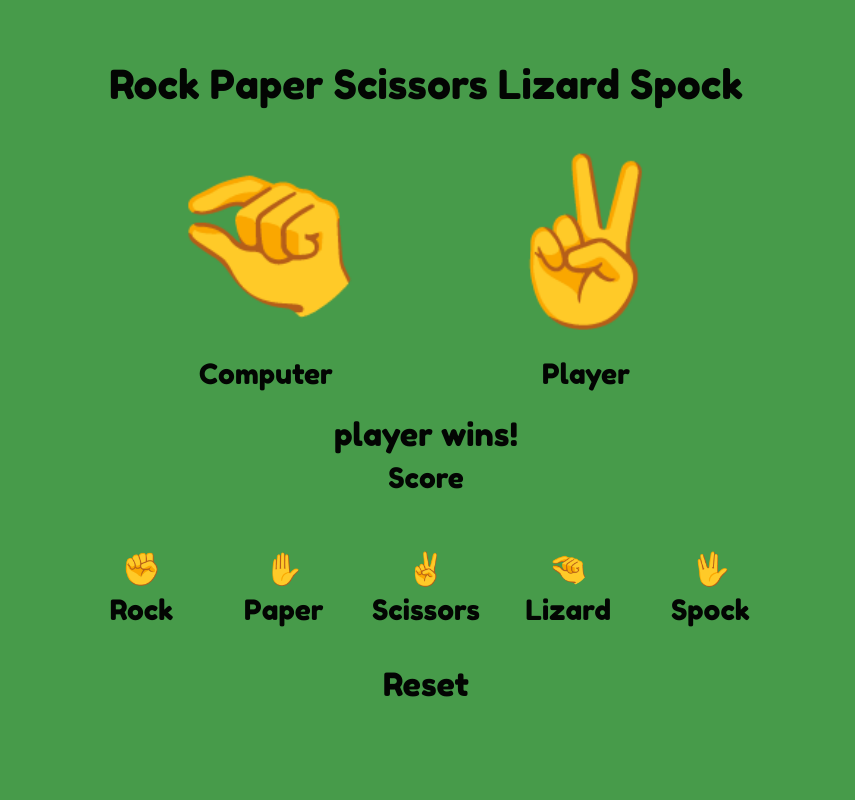
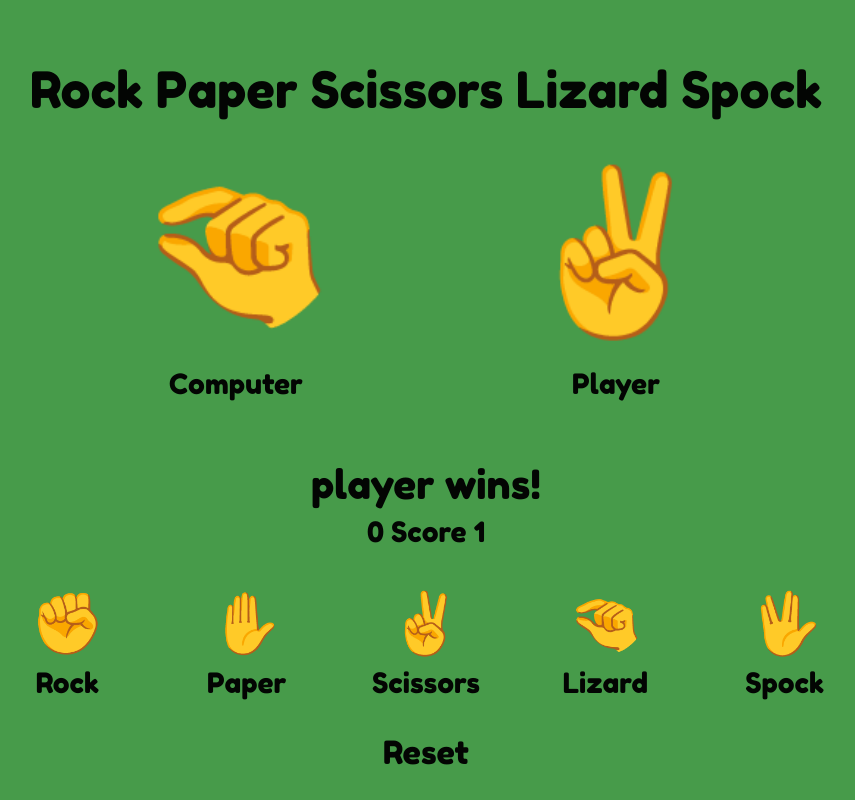
Before and after one commit to MickDellaert/01-rock-paper-scissors-lizard-spock, a plain HTML site: page index.html in a window 1280 px wide. Both pictures are taken after a click on the button "✌️". Shown: the whole page, without its empty margins (214-1069 px from the left). Drawn offline with nearby package versions, Linux system fonts and the light colour scheme.

Commit message:
score working, code a bit cleaner

```diff
--- a/index.html
+++ b/index.html
@@ -6,99 +6,84 @@
     <meta name="viewport" content="width=device-width, initial-scale=1">
 
     <!-- Bootstrap CSS -->
-    <link href="https://cdn.jsdelivr.net/npm/bootstrap@5.0.0-beta3/dist/css/bootstrap.min.css" rel="stylesheet" integrity="sha384-eOJMYsd53ii+scO/bJGFsiCZc+5NDVN2yr8+0RDqr0Ql0h+rP48ckxlpbzKgwra6" crossorigin="anonymous">
+    <link href="https://cdn.jsdelivr.net/npm/bootstrap@5.0.0-beta3/dist/css/bootstrap.min.css" rel="stylesheet"
+          integrity="sha384-eOJMYsd53ii+scO/bJGFsiCZc+5NDVN2yr8+0RDqr0Ql0h+rP48ckxlpbzKgwra6" crossorigin="anonymous">
 
     <title>Rock Paper Scissors Lizard Spock</title>
 
     <link rel="stylesheet" href="style.css">
 
 </head>
-<body class="container-fluid">
+<body class="container">
+<div class="main">
 
     <div class="row">
         <h1>Rock Paper Scissors Lizard Spock</h1>
     </div>
 
-    <div class="row selection">
-        <div class="col">
-        </div>
-        <div class="col">
-            <button id="computer-choice">Let's</button>
+    <div class="row selection justify-content-center">
+
+        <div class="col col-md-4">
+            <button id="computer-choice">Let's </button>
             <h3>Computer</h3>
         </div>
 
-        <div class="col">
-            <button id="user-choice">Play!</button>
+        <div class="col col-md-4">
+            <button id="user-choice"> Play!</button>
             <h3>Player</h3>
         </div>
-        <div class="col">
-        </div>
+
     </div>
 
-    <div class="row results text-center">
-        <div class="col">
-        </div>
-        <div class=
+    <div class="row win-results justify-content-center">
         <div class="col">
             <h2 id="result">Pick Your Hand Gesture of Choice!</h2>
         </div>
     </div>
 
-    <div class="row results text-center">
-        <div class="col">
-            <h3 id="score">Score</h3>
+    <div class="row score-results justify-content-center">
+        <h3><span id="compScore">0 </span>Score<span id="playerScore"> 0</span></h3>
+    </div>
+
+    <div class="row icons-row justify-content-center">
+        <div class="col col-md-2 small-icons">
+            <button id="rock">✊</button>
+            <h3>Rock</h3>
+        </div>
+
+        <div class="col col-md-2 small-icons">
+            <button id="paper">✋</button>
+            <h3>Paper</h3>
+        </div>
+
+        <div class="col col-md-2 small-icons">
+            <button id="scissors">✌️</button>
+            <h3>Scissors</h3>
+        </div>
+
+        <div class="col col-md-2 small-icons">
+            <button id="lizard">🤏</button>
+            <h3>Lizard</h3>
+        </div>
+
+        <div class="col col-md-2 small-icons">
+            <button id="spock">🖖</button>
+            <h3>Spock</h3>
         </div>
     </div>
 
-    <div class="row player-input text-center">
-        <div class="col empty"></div>
-        <div class="col empty"></div>
-
-        <div class="col small-icons">
-             <button id="rock">✊</button>
-             <h3>Rock</h3>
-        </div>
-        <div class="col small-icons">
-             <button id="paper">✋</button>
-             <h3>Paper</h3>
-        </div>
-        <div class="col small-icons">
-             <button id="scissors">✌️</button>
-             <h3>Scissors</h3>
-        </div>
-        <div class="col small-icons">
-             <button id="lizard">🤏</button>
-             <h3>Lizard</h3>
-        </div>
-        <div class="col small-icons">
-             <button id="spock">🖖</button>
-             <h3>Spock</h3>
-        </div>
-
-        <div class="col empty"></div>
-        <div class="col empty"></div>
-            </div>
-        </div>
-    </div>
-
-    <div class="row">
+    <div class="row justify-content-center">
         <div class="col">
-            <button id="start"></button>
-        </div>
-    </div>
-    <div class="row">
-        <div class="col small-icons">
             <button id="reset">Reset</button>
         </div>
     </div>
-
-
-
+</div>
 
 <script src="script.js"></script>
 
 <!-- Option 1: Bootstrap Bundle with Popper -->
-<script src="https://cdn.jsdelivr.net/npm/bootstrap@5.0.0-beta3/dist/js/bootstrap.bundle.min.js" integrity="sha384-JEW9xMcG8R+pH31jmWH6WWP0WintQrMb4s7ZOdauHnUtxwoG2vI5DkLtS3qm9Ekf" crossorigin="anonymous"></script>
-
+<script src="https://cdn.jsdelivr.net/npm/bootstrap@5.0.0-beta3/dist/js/bootstrap.bundle.min.js"
+        integrity="sha384-JEW9xMcG8R+pH31jmWH6WWP0WintQrMb4s7ZOdauHnUtxwoG2vI5DkLtS3qm9Ekf"
+        crossorigin="anonymous"></script>
 </body>
 </html>
--- a/script.js
+++ b/script.js
@@ -3,15 +3,17 @@
 const scissors = document.getElementById("scissors");
 const lizard = document.getElementById("lizard");
 const spock = document.getElementById("spock");
-const startButton = document.getElementById("start");
 const resetButton = document.getElementById("reset");
-let playerChoice;
+let playerChoice = document.getElementById("user-choice");
+let result = document.getElementById("result");
+let compScore = document.getElementById("compScore");
+let playerScore = document.getElementById("playerScore");
+let compCount = 1;
+let playerCount = 1;
 
 resetButton.addEventListener("click", function () {
     location.reload();
 });
-
-startButton.addEventListener("click", computer);
 
 rock.addEventListener("click", () => {
     playerChoice = rock.innerHTML;
@@ -34,7 +36,7 @@
 lizard.addEventListener("click", () => {
     playerChoice = lizard.innerHTML;
     document.getElementById("user-choice").innerHTML = playerChoice;
-    setTimeout(() => { computer(); }, 400);computer();
+    setTimeout(() => { computer(); }, 400);
 });
 
 spock.addEventListener("click", () => {
@@ -57,38 +59,47 @@
             document.getElementById("result").innerHTML = "it's a tie!";
         } else if (computerChoice === "✊") {
             if (playerChoice === "✌️" || playerChoice === "🤏") {
-                document.getElementById("result").innerHTML = "computer wins!";
+                result.innerHTML = "computer wins!";
+                compScore.innerHTML = compCount++ + " ";
             } else {
-                document.getElementById("result").innerHTML = "player wins!";
+                result.innerHTML = "player wins!";
+                playerScore.innerHTML = " " + playerCount++;
             }
 
         } else if (computerChoice === "✋") {
             if (playerChoice === "✊" || playerChoice === "🖖") {
-                document.getElementById("result").innerHTML = "computer wins!";
+                result.innerHTML = "computer wins!";
+                compScore.innerHTML = compCount++ + " ";
             } else {
-                document.getElementById("result").innerHTML = "player wins!";
+                result.innerHTML = "player wins!";
+                playerScore.innerHTML = " " + playerCount++;
             }
 
         } else if (computerChoice === "✌️") {
             if (playerChoice === "✋" || playerChoice === "🤏") {
-                document.getElementById("result").innerHTML = "computer wins!";
+                result.innerHTML = "computer wins!";
+                compScore.innerHTML = compCount++ + " ";
             } else {
-                document.getElementById("result").innerHTML = "player wins!";
+                result.innerHTML = "player wins!";
+                playerScore.innerHTML = " " + playerCount++;
             }
 
         } else if (computerChoice === "🤏") {
             if (playerChoice === "🖖" || playerChoice === "✋") {
-                document.getElementById("result").innerHTML = "computer wins!";
+                result.innerHTML = "computer wins!";
+                compScore.innerHTML = compCount++ + " ";
             } else {
-                document.getElementById("result").innerHTML = "player wins!";
+                result.innerHTML = "player wins!";
+                playerScore.innerHTML = " " + playerCount++;
             }
 
         } else if (computerChoice === "🖖") {
             if (playerChoice === "✌️" || playerChoice === "✊") {
-                document.getElementById("result").innerHTML = "computer wins!";
+                result.innerHTML = "computer wins!";
+                compScore.innerHTML = compCount++ + " ";
             } else {
-                document.getElementById("result").innerHTML = "player wins!";
+                result.innerHTML = "player wins!";
+                playerScore.innerHTML = " " + playerCount++;
             }
         }
-
 }
--- a/style.css
+++ b/style.css
@@ -1,4 +1,10 @@
 @import url('https://fonts.googleapis.com/css2?family=Fredoka+One&family=Righteous&display=swap');
+
+* {
+    margin: 0;
+    padding: 0;
+    box-sizing: border-box;
+}
 
 body {
     margin-top: 60px;
@@ -6,6 +12,14 @@
     text-align: center;
     font-family: 'Fredoka One', cursive;
     color: #030503;
+    }
+
+h1 {
+    font-size: 50px;
+}
+
+h2 {
+    font-size: 40px;
 }
 
 button {
@@ -17,20 +31,25 @@
     color: #030503;
 }
 
-.small-icons:hover {
+.small-icons button:hover {
     transform: scale(1.2);
     cursor: pointer;
 }
 
 .selection button {
-    font-size: 10rem;
+    font-size: 160px;
     transform: none;
+    text-align: center;
 }
 
-.selection {
-    height: 300px;
+.icons-row {
+    margin: 20px;
 }
 
-.player-input {
-    margin-top: 40px;
+.icons-row button {
+    font-size: 60px;
+
 }
+.win-results {
+    margin-top: 50px;
+}
```
